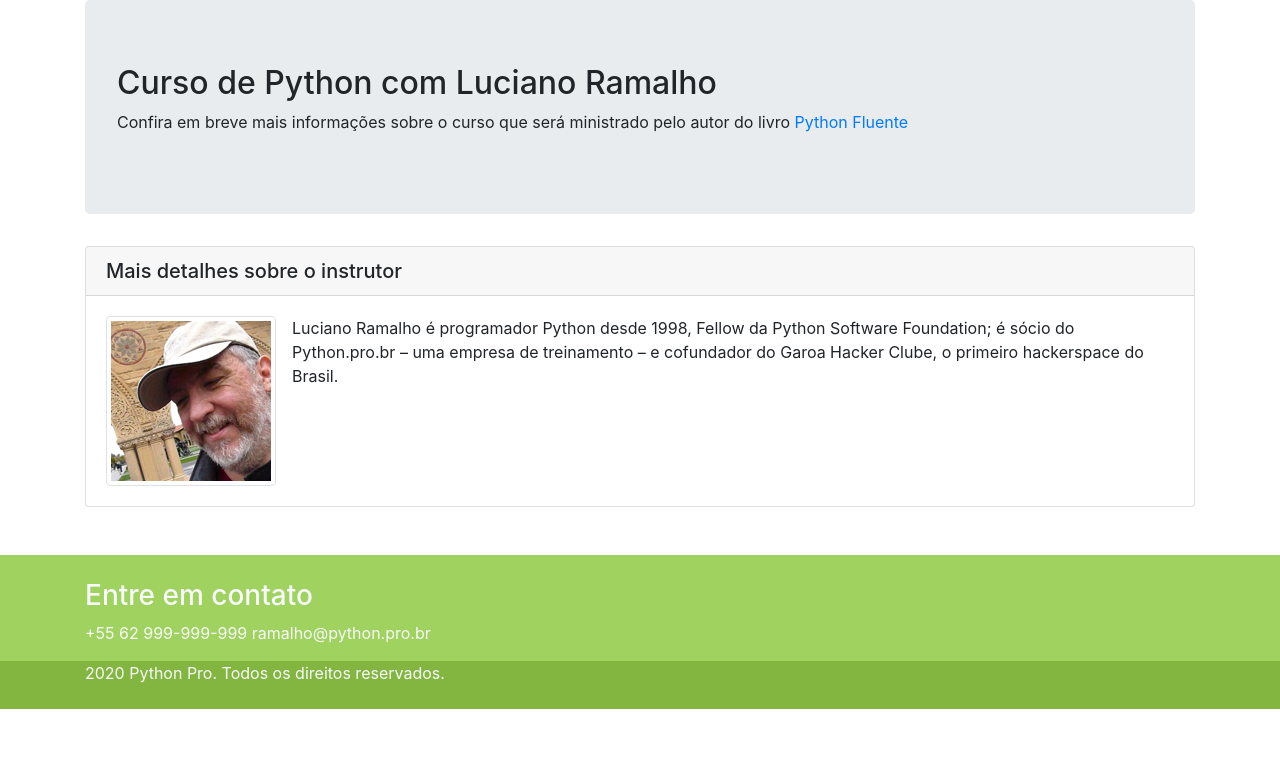
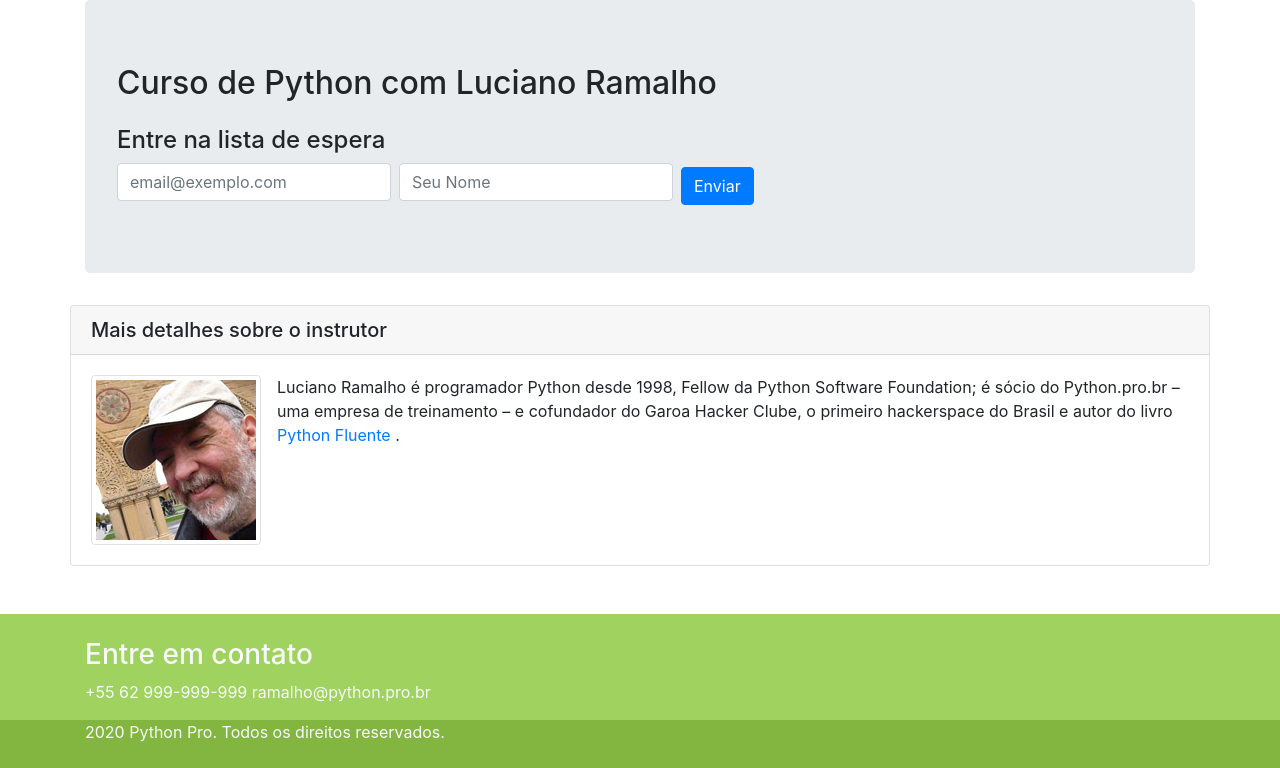
Before and after one commit to Marcio-Souza/curso-django, a Django app: page / in a window 1280 px wide. Shown: the part 56-824 px from the top of the page. Before the commit the page ends 765 px from the top, so only its background shows below. Run offline with Django 3.2, Linux system fonts and the light colour scheme; some libraries are stand-ins or nearby versions.

Commit message:
Created contact list form
close #75

```diff
--- a/pypro/base/templates/base/home.html
+++ b/pypro/base/templates/base/home.html
@@ -42,11 +42,32 @@
                 <h2>
                     Curso de Python com Luciano Ramalho
                 </h2>
-                <p>
-                    Confira em breve mais informações sobre o curso que será ministrado pelo autor
-                    do livro <a href="https://novatec.com.br/livros/pythonfluente/" target="_blank">Python Fluente</a>
+                <h4 class="mt-4">Entre na lista de espera</h4>
 
-                </p>
+
+                <form action="https://centelharepresentacoes.us10.list-manage.com/subscribe/post?u=a4954439a852f86a833c5a5ab&amp;id=d9c6db188d"
+                      method="post" id="mc-embedded-subscribe-form" name="mc-embedded-subscribe-form"
+                      class="validate form-inline" target="_blank" novalidate>
+                    <label class="sr-only" for="mce-EMAIL">Name</label>
+                    <input type="text" class="form-control required mb-2 mr-sm-2 mc-field-group" id="mce-EMAIL"
+                           placeholder="email@exemplo.com">
+
+                    <label class="sr-only" for="mce-FNAME">Name</label>
+                    <input type="text" class="form-control mb-2 mr-sm-2" id="mce-FNAME"
+                           placeholder="Seu Nome">
+                    <!-- real people should not fill this in and expect good things - do not remove this or risk form bot signups-->
+                    <div style="position: absolute; left: -5000px;" aria-hidden="true"><input type="text"
+                                                                                              name="b_a4954439a852f86a833c5a5ab_d9c6db188d"
+                                                                                              tabindex="-1"
+                                                                                              value=""></div>
+
+                    <div class="clear"><input type="submit" value="Enviar" name="subscribe"
+                                              id="mc-embedded-subscribe" class="btn btn-primary"></div>
+                </form>
+            </div>
+
+            <!--End mc_embed_signup-->
+
         </div>
         <div class="row">
             <div class="col-md-12">
@@ -60,7 +81,10 @@
                                  alt="Foto Luciano Ramalho" class="img-thumbnail float-left mr-3">
                             Luciano Ramalho é programador Python desde 1998, Fellow da Python Software Foundation;
                             é sócio do Python.pro.br – uma empresa de treinamento –
-                                e cofundador do Garoa Hacker Clube, o primeiro hackerspace do Brasil.
+                            e cofundador do Garoa Hacker Clube, o primeiro hackerspace do Brasil e autor
+                            do livro <a href="https://novatec.com.br/livros/pythonfluente/" target="_blank">Python
+                            Fluente</a>
+                            .
                         </p>
                     </div>
                 </div>
--- a/pypro/settings.py
+++ b/pypro/settings.py
@@ -36,11 +36,8 @@ ALLOWED_HOSTS = config('ALLOWED_HOSTS', cast=Csv())
 
 AUTH_USER_MODEL = 'base.User'
 
-
 # Application definition
 
-# STATICFILES_STORAGE = "storages.backends.s3boto3.S3Boto3Storage"
-# COLLECTFAST_STRATEGY = "collectfast.strategies.boto3.Boto3Strategy"
 INSTALLED_APPS = [
     'django.contrib.admin',
     'django.contrib.auth',
@@ -162,6 +159,7 @@ if AWS_ACCESS_KEY_ID:
     AWS_DEFAULT_ACL = 'private'
 
     COLLECTFAST_ENABLED = True
+    COLLECTFAST_STRATEGY = "collectfast.strategies.boto3.Boto3Strategy"
 
     # Static Assets
     # -------------------------------------------------
--- a/pypro/urls.py
+++ b/pypro/urls.py
@@ -14,14 +14,13 @@ Including another URLconf
     2. Add a URL to urlpatterns:  path('blog/', include('blog.urls'))
 """
 from django.conf import settings
-from django.conf.urls.static import static
 from django.contrib import admin
 from django.urls import path, include
 
 urlpatterns = [
     path('admin/', admin.site.urls),
     path('', include('pypro.base.urls')),
-] + static(settings.STATIC_URL, document_root=settings.STATIC_ROOT)
+]
 if settings.DEBUG:
     import debug_toolbar
 
```
Lines whose indentation alone changed are shown as unchanged.
